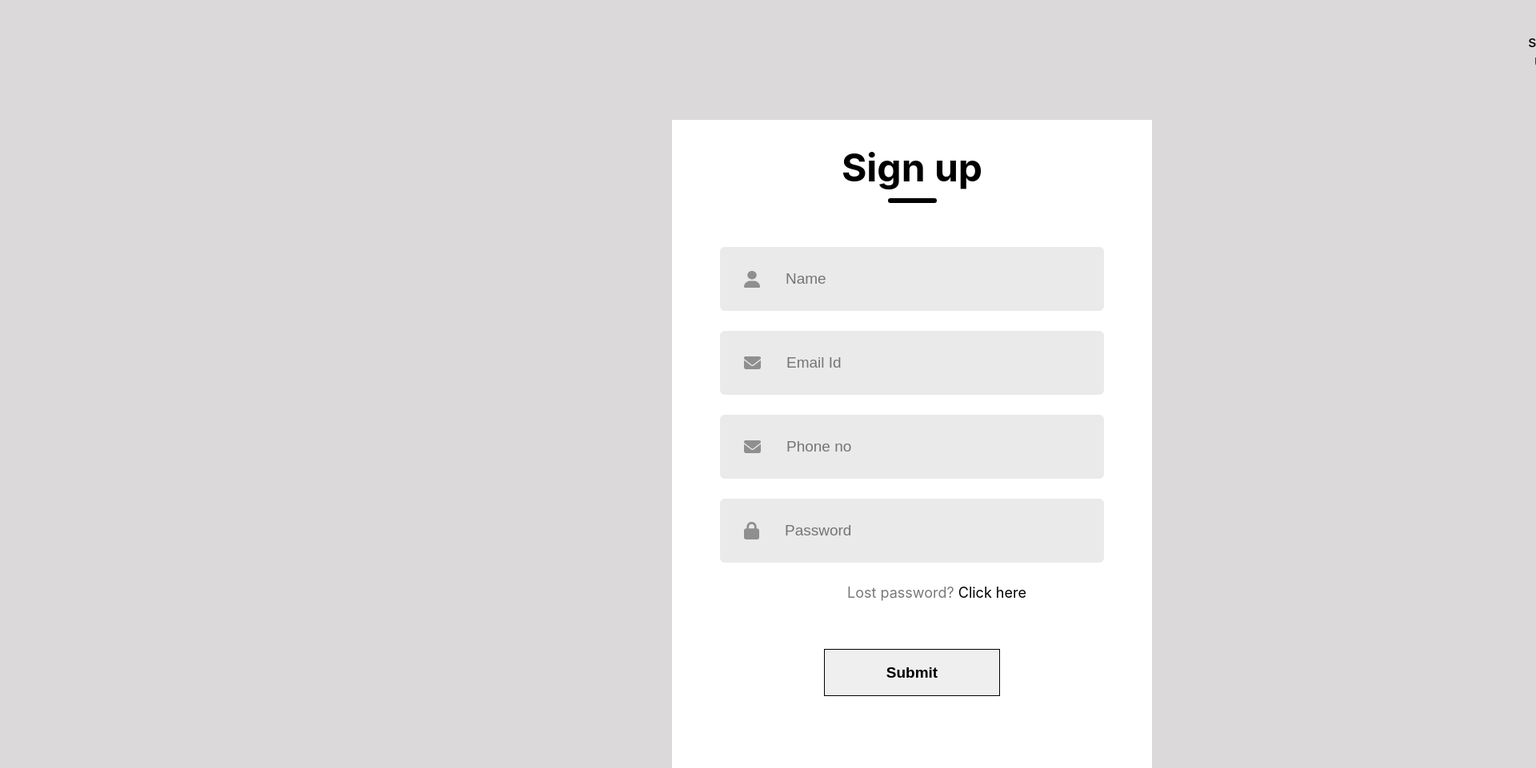
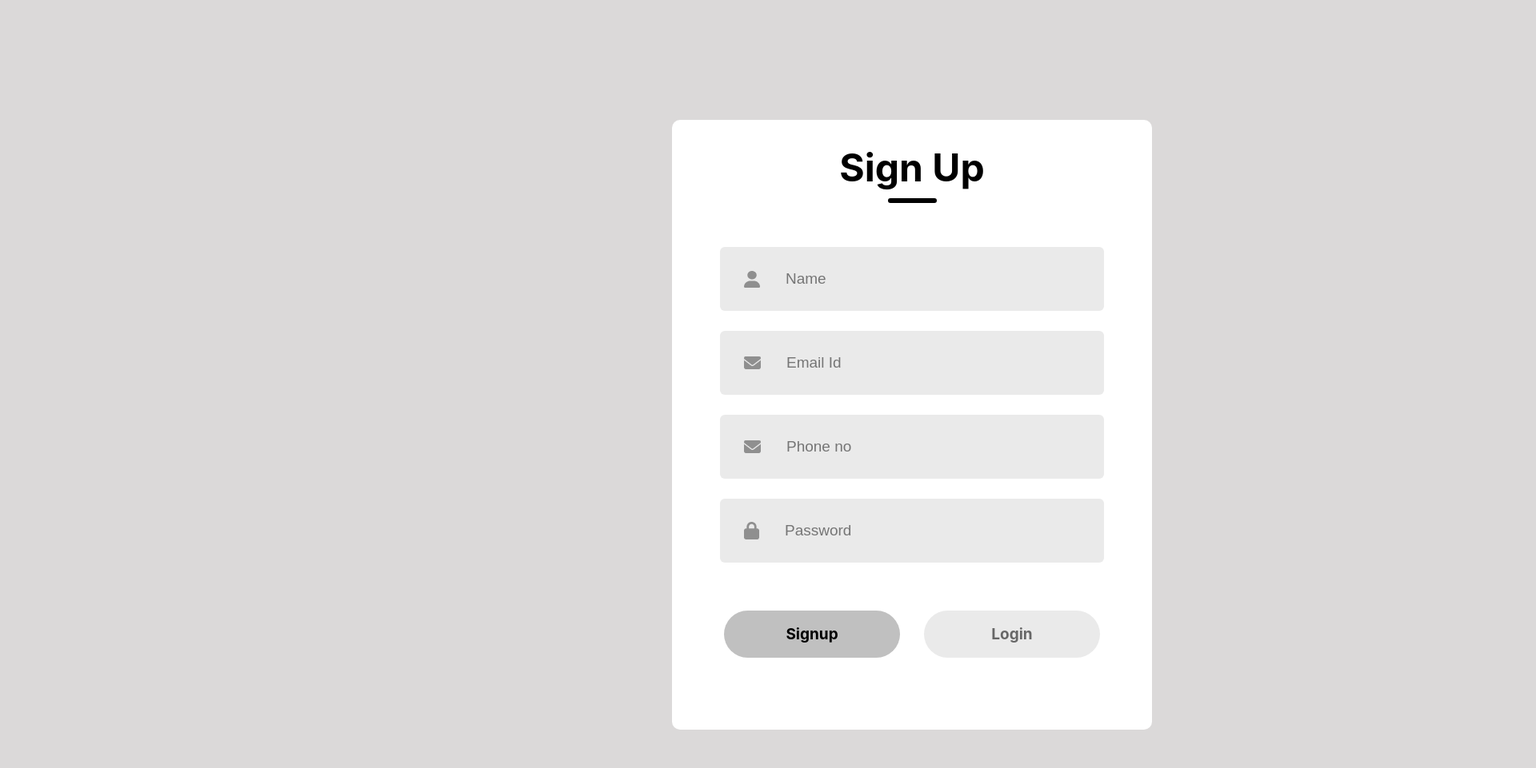
Before and after one commit to BCA-Major-Project/PMS-Frontend, a React (Vite) app: page / in a window 1280 px wide. Shown: the top 961 px of the page at 80% size, 1920 px wide, since content can reach past the window. After the commit the page ends 913 px from the top, so only its background shows below. Built offline with nearby package versions, Linux system fonts and the light colour scheme.

Commit message:
Login and Sign up frontend completed just in one file no need another login file

```diff
--- a/src/App.jsx
+++ b/src/App.jsx
@@ -2,10 +2,12 @@ import { useState } from 'react'
 import './App.css';
 // import Signup from './pages/LoginSignup/Signup';
 import Signup from './pages/LoginSignup/Signup';
+// import Login from './pages/LoginSignup/Login'
 function App() {
   return (
     <div>
       <Signup/>
+      {/* <Login/> */}
     </div>
   );
 }
--- a/src/pages/LoginSignup/Login.css
+++ b/src/pages/LoginSignup/Login.css
@@ -0,0 +1,88 @@
+.container{
+    position: absolute;
+    display: flex;
+    flex-direction: column;
+    left: 840px;
+    top:150px;
+    /* margin: auto;
+    margin-top: 200px;
+    margin-bottom: 50px; */
+    background: #fff;
+    padding-bottom: 30px;
+    width: 600px;
+    border-radius: 10px;
+}
+
+
+.header{
+    display: flex;
+    flex-direction: column;
+    align-items: center;
+    gap: 9px;
+    width: 100%;
+    margin-top: 30px;
+}
+.text{
+    color: black;
+    font-size: 48px;
+    font-weight: 700;
+}
+
+.underline{
+    width: 61px;
+    height: 6px;
+    background: black;
+    border-radius: 9px;
+}
+
+.inputs{
+    margin-top: 55px;
+    display: flex;
+    flex-direction: column;
+    gap: 25px;
+}
+
+.input{
+    display: flex;
+    align-items: center;
+    margin: auto;
+    width: 480px;
+    height: 80px;
+    background: #eaeaea;
+    border-radius: 6px;
+}
+
+.input img{
+    margin: 0px 30px;
+}
+
+.input input{
+    height: 50px;
+    width: 400px;
+    background: transparent;
+    border:none;
+    outline: none;
+    color: #797979;
+    font-size: 19px;
+}
+
+.submit-container{
+    display: flex;
+    gap:30px;
+    margin:60px auto;
+}
+
+.submit{
+    display: flex;
+    justify-content: center;
+    align-items: center;
+    width: 220px;
+    height: 59px;
+    color: black;
+    border: 1px solid black;
+    font-size: 19px;
+    font-weight: 700;
+    cursor: pointer;
+    border: none;
+    border-radius: 50px;
+}
--- a/src/pages/LoginSignup/Signup.css
+++ b/src/pages/LoginSignup/Signup.css
@@ -1,14 +1,3 @@
-.linkPage{
-    display: flex;
-    /* flex-direction: row; */
-    position: absolute;
-    left: 1900px;
-    top:30px;
-}
-.link{
-    margin: 10px;
-    font-size: 20px;
-}
 .container{
     position: absolute;
     display: flex;
@@ -21,6 +10,7 @@
     background: #fff;
     padding-bottom: 30px;
     width: 600px;
+    border-radius: 10px;
 }
 
 .header{
@@ -100,8 +90,17 @@
     width: 220px;
     height: 59px;
     color: black;
+    background: #c0c0c0;
     border: 1px solid black;
     font-size: 19px;
     font-weight: 700;
     cursor: pointer;
+    border: none;
+    border-radius: 50px;
 }
+
+
+.gray{
+    background: #EAEAEA;
+    color: #676767;
+}
--- a/src/pages/LoginSignup/Signup.jsx
+++ b/src/pages/LoginSignup/Signup.jsx
@@ -1,43 +1,44 @@
-import React from 'react'
+import React, { act, useState } from 'react'
 import './Signup.css'
 
 import user_icon from '../assets/person.png'
 import email_icon from '../assets/email.png'
 import password_icon from '../assets/password.png'
 const Signup = () => {
+  const [action, setAction] = useState("Sign Up");
   return (
     <div className="sign">
-    <div className='linkPage'>
-        <div className="link">sign up</div>
-        <div className="link">login</div>
-    </div>
+
     <div className='container'>
       <div className="header">
-        <div className="text">Sign up</div>
+        <div className="text">{action}</div>
         <div className="underline"></div>
       </div>
       <div className="inputs">
-        <div className="input">
+        {action==="Login"?<div></div>:<div className="input">
             <img src={user_icon} alt="Name"/>
             <input type="text" placeholder='Name' id='name'/>
-        </div>
+        </div>}
+
         <div className="input">
             <img src={email_icon} alt="" />
             <input type="email" placeholder='Email Id' id='email'/>
         </div>
-        <div className="input">
+        {action==="Login"?<div></div>:<div className="input">
             <img src={email_icon} alt="" />
             <input type="number" placeholder='Phone no' id='phno'/>
-        </div>
+        </div>}
+
         <div className="input">
             <img src={password_icon} alt="" />
             <input type="password" placeholder='Password' id='password'/>
         </div>
       </div>
-      <div className="forgot-password">Lost password? <span>Click here</span></div>
+      {action==="Sign Up"?<div></div>:<div className="forgot-password">Lost password? <span>Click here</span></div>}
+
       <div className="submit-container">
-        {/* <input className='submit' type='submit' placeholder='Submit'></input> */}
-        <button className='submit' type='submit'>Submit</button>
+        <div className={action==="Login"?"submit gray":"submit"} onClick={()=>{setAction("Sign Up")}}>Signup</div>
+        <div className={action==="Sign Up"?"submit gray":"submit"} onClick={()=>{setAction("Login")}}>Login</div>
       </div>
     </div>
     </div>
```
Also changed, not shown: src/pages/LoginSignup/Login.jsx (+41 -0 lines).
